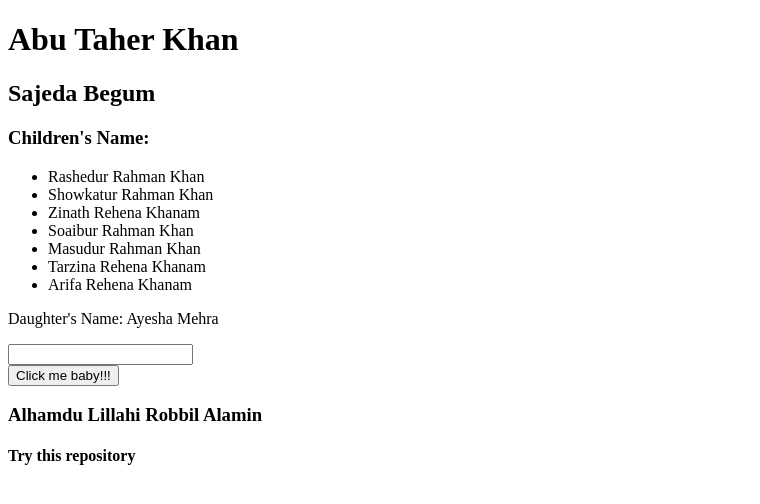
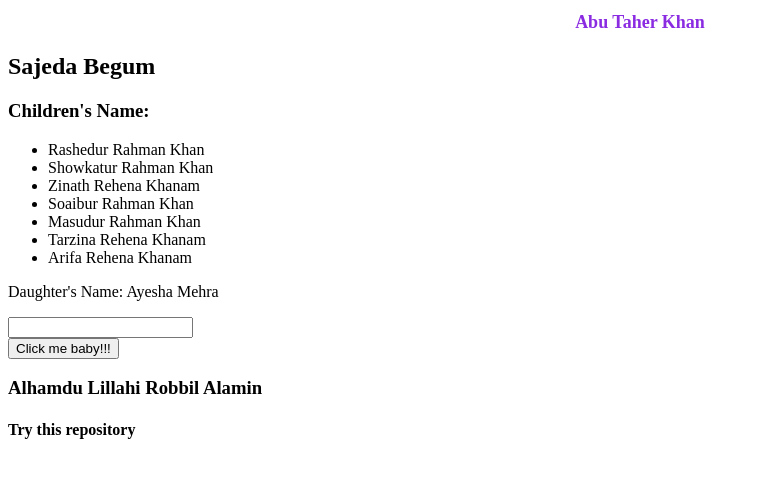
Before and after one commit to Soaib-first-website/September-sholo-duihajarbaish, a plain HTML site: page index.html in a window 1280 px wide. Shown: the whole page, without its empty margins (0-760 px from the left). Drawn offline with Linux system fonts and the light colour scheme.

Commit message:
stylecss

```diff
--- a/index.html
+++ b/index.html
@@ -5,6 +5,9 @@
     <meta http-equiv="X-UA-Compatible" content="IE=edge">
     <meta name="viewport" content="width=device-width, initial-scale=1.0">
     <title>Abu Taher Khan Mansion</title>
+    <style>
+        h1{text-align: center;font-size: large;color: blueviolet;}
+    </style>
 </head>
 <body>
     <h1>Abu Taher Khan</h1>
```
